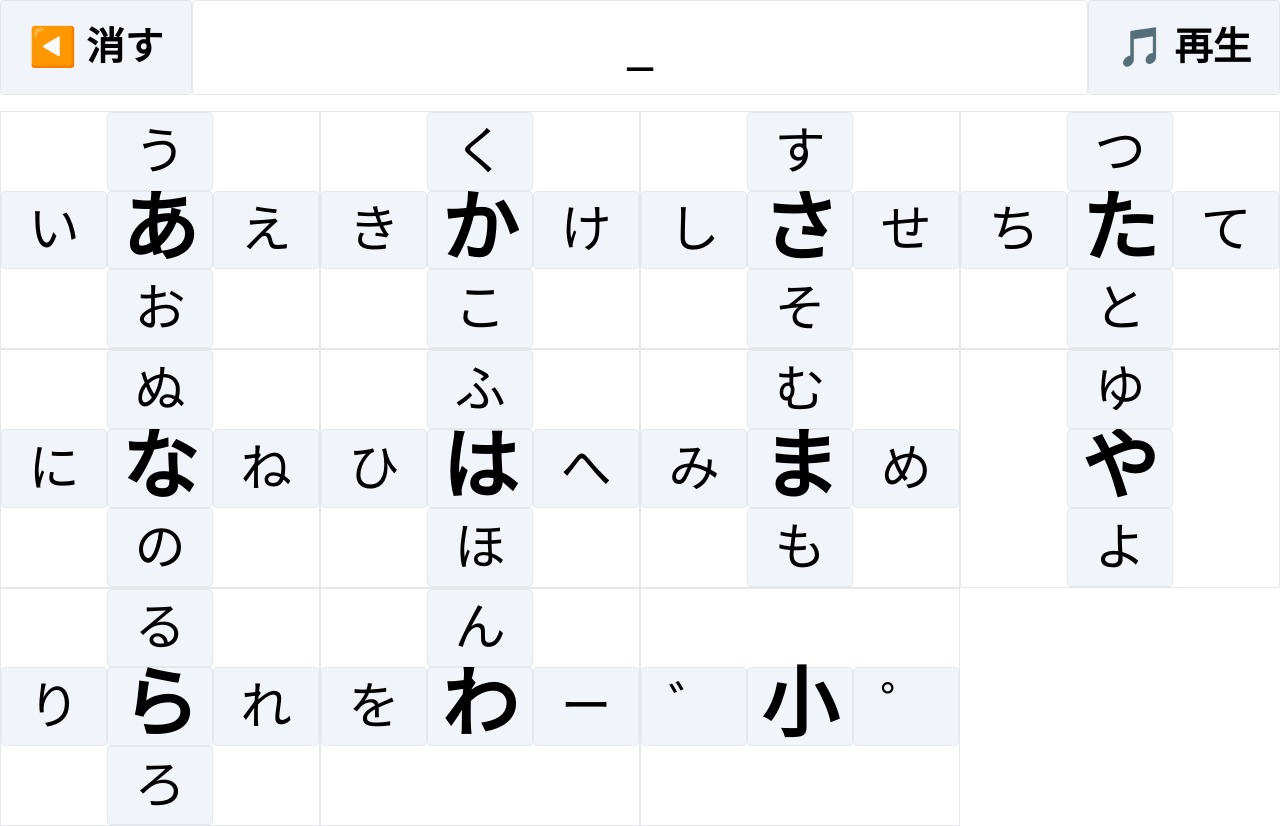
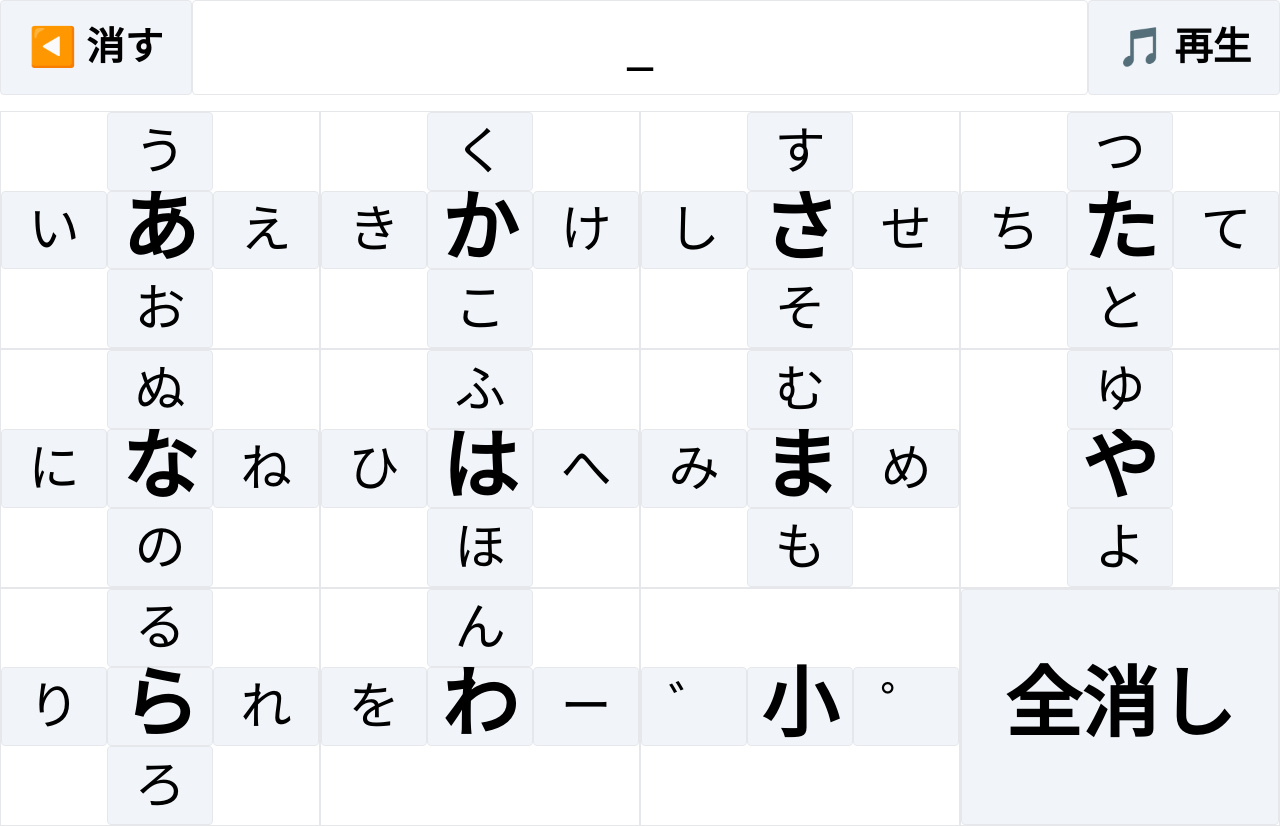
Before and after one commit to kagankan/nextjs-playground, a Next.js app: page /communication-board/basic in a window 1280 px wide. Built offline with nearby package versions, Linux system fonts and the light colour scheme.

Commit message:
全消しボタン追加

```diff
--- a/src/app/communication-board/_components/FlickKana.tsx
+++ b/src/app/communication-board/_components/FlickKana.tsx
@@ -6,7 +6,7 @@ import { flushSync } from "react-dom";
 import { speak } from "../_modules/speech";
 import { getVariant } from "../_modules/kana";
 
-const kana50on: (string | null)[][] = [
+const kana50on = [
   ["あ", "い", "う", "え", "お"],
   ["か", "き", "く", "け", "こ"],
   ["さ", "し", "す", "せ", "そ"],
@@ -20,8 +20,8 @@ const kana50on: (string | null)[][] = [
   ["小", "゛", null, "゜"],
   // TODO:
   // ["定型文"],
-  // ["最初から"],
-];
+  ["全消し"],
+] as const satisfies (string | null)[][];
 
 export const FlickKana = ({}: // onKanaChange,
 {
@@ -45,6 +45,15 @@ export const FlickKana = ({}: // onKanaChange,
     }, 500);
     setTimer(newTimer);
   }, [timer]);
+
+  const actions = {
+    全消し: () => {
+      setTypedText("");
+      handleTimer();
+    },
+  } satisfies Partial<
+    Record<NonNullable<(typeof kana50on)[number][number]>, () => void>
+  >;
 
   return (
     <div
@@ -97,9 +106,9 @@ export const FlickKana = ({}: // onKanaChange,
         disabled={isDisabled}
       >
         {(selectedColumn == null ? kana50on : [kana50on[selectedColumn]]).map(
-          (column, i) => (
+          (column, columnIndex) => (
             <button
-              key={i}
+              key={columnIndex}
               className={`grid grid-cols-3 grid-rows-3 border ${
                 selectedColumn == null ? "cursor-pointer" : ""
               }`}
@@ -107,7 +116,7 @@ export const FlickKana = ({}: // onKanaChange,
                 if (selectedColumn == null) {
                   document.startViewTransition(() => {
                     flushSync(() => {
-                      setSelectedColumn(i);
+                      setSelectedColumn(columnIndex);
                     });
                   });
                   handleTimer();
@@ -121,7 +130,13 @@ export const FlickKana = ({}: // onKanaChange,
                   <div
                     key={i}
                     className={`
-                    ${i === 0 ? "row-start-2 col-start-2" : ""}
+                    ${
+                      columnIndex > 10
+                        ? "row-span-3 col-span-3"
+                        : i === 0
+                        ? "row-start-2 col-start-2"
+                        : ""
+                    }
                     ${i === 1 ? "row-start-2 col-start-1" : ""}
                     ${i === 2 ? "row-start-1 col-start-2" : ""}
                     ${i === 3 ? "row-start-2 col-start-3" : ""}
@@ -145,6 +160,9 @@ export const FlickKana = ({}: // onKanaChange,
                       if (selectedColumn == null) {
                         return;
                       }
+                      if (kana in actions) {
+                        actions[kana as keyof typeof actions]();
+                      } else {
                         setTypedText((prev) => {
                           if (kana === "゛" || kana === "゜" || kana === "小") {
                             const lastChar = prev.slice(-1);
@@ -153,7 +171,7 @@ export const FlickKana = ({}: // onKanaChange,
                           }
                           return prev + kana;
                         });
-
+                      }
                       setSelectedColumn(null);
                       handleTimer();
                     }}
```
Lines whose indentation alone changed are shown as unchanged.
